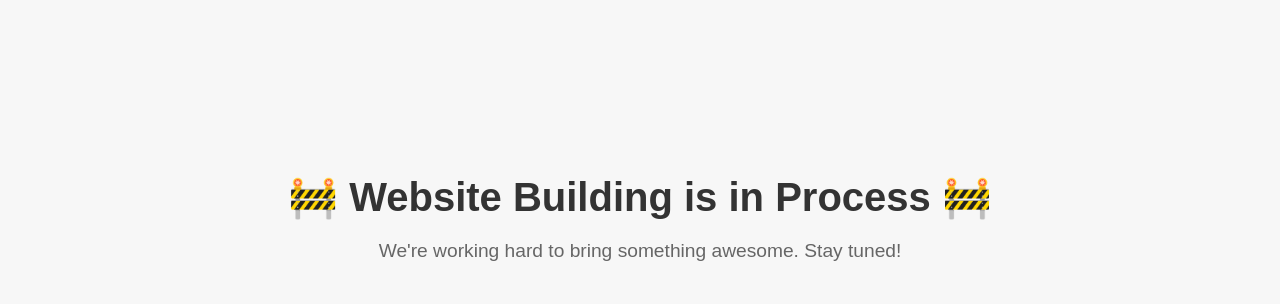
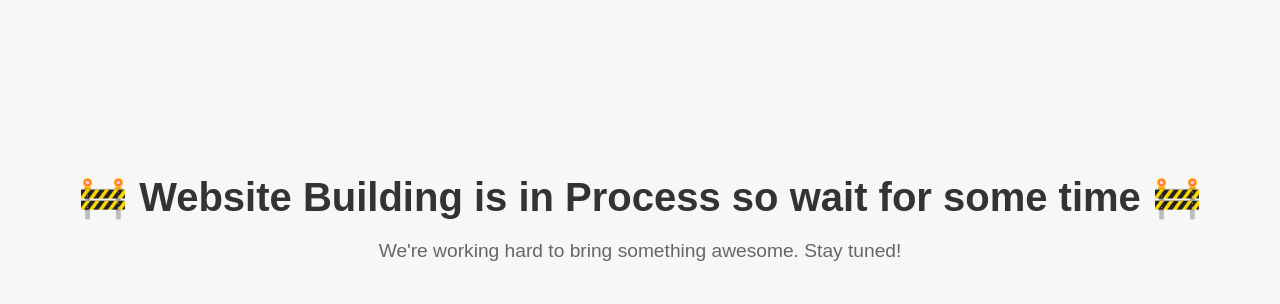
Before and after one commit to budhen/website_update, a plain HTML site: page index.html in a window 1280 px wide. Shown: the part 186-490 px from the top of the page. Drawn offline with Linux system fonts and the light colour scheme.

Commit message:
Update index.html

```diff
--- a/index.html
+++ b/index.html
@@ -35,7 +35,7 @@
 </head>
 <body>
   <div class="container">
-    <h1>🚧 Website Building is in Process 🚧</h1>
+    <h1>🚧 Website Building is in Process so wait for some time  🚧</h1>
     <p>We're working hard to bring something awesome. Stay tuned!</p>
   </div>
 </body>
```
